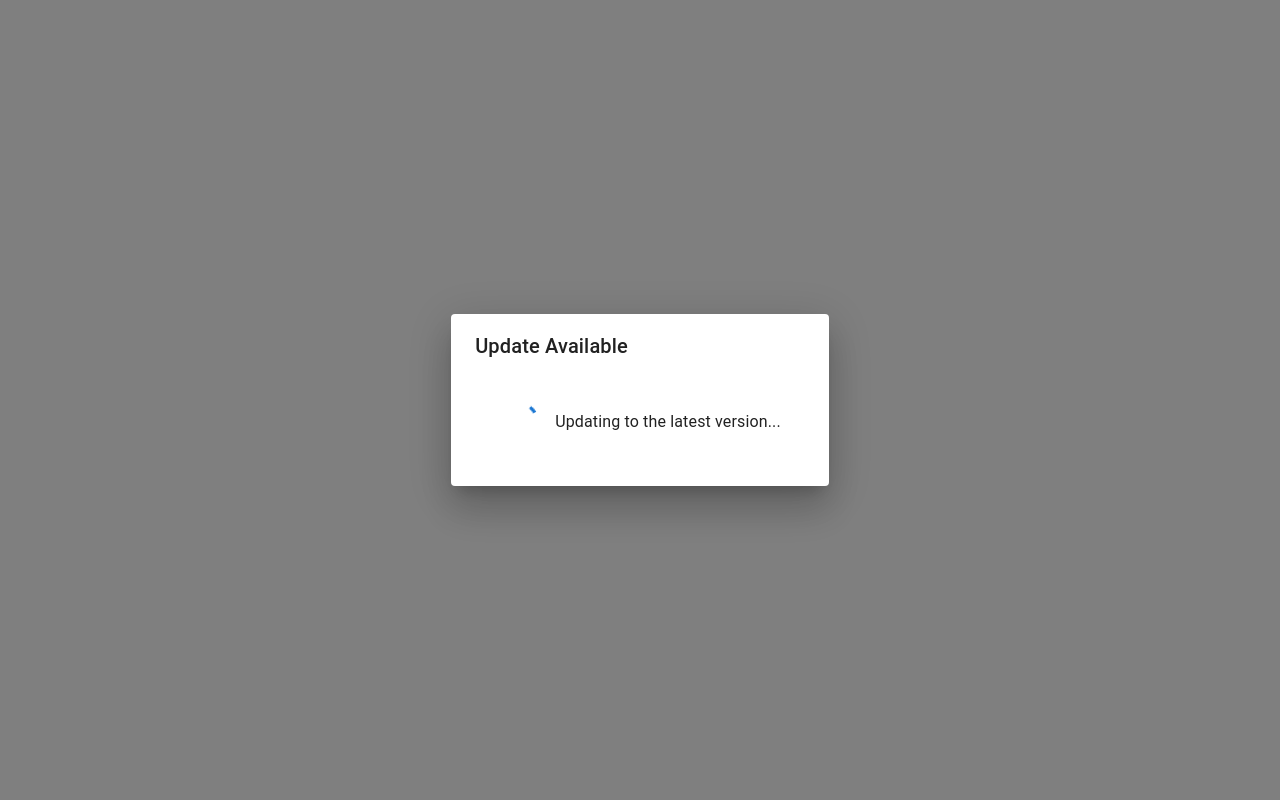
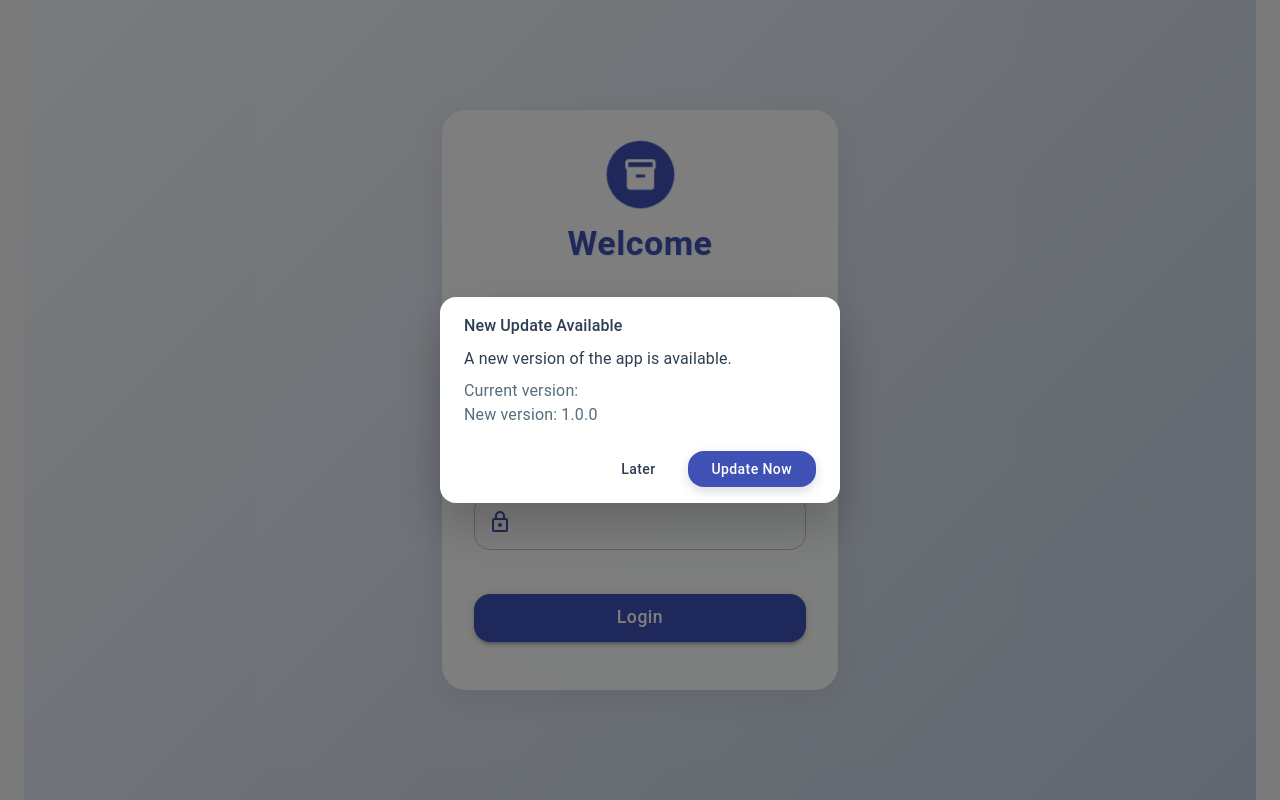
Before and after one commit to legendleo182/axon, a React (Create React App) app: page /login in a window 1280 px wide. Built offline with nearby package versions, Linux system fonts and the light colour scheme; no server answers; the database is empty.

Commit message:
Add files via upload

```diff
--- a/capacitor.config.json
+++ b/capacitor.config.json
@@ -12,7 +12,7 @@
     "LiveUpdates": {
       "appId": "com.axon.app",
       "channel": "production",
-      "autoUpdateMethod": "immediate",
+      "autoUpdateMethod": "background",
       "maxVersions": 2
     }
   }
--- a/public/version.json
+++ b/public/version.json
@@ -1,4 +1,4 @@
 {
-  "version": "1.0.2",
-  "timestamp": "2025-01-10T20:21:59+05:30"
+  "version": "1.0.0",
+  "timestamp": "2025-01-10T22:26:13+05:30"
 }
--- a/src/App.js
+++ b/src/App.js
@@ -2,7 +2,7 @@ import React, { useEffect, useState } from 'react';
 import { BrowserRouter as Router, Routes, Route, Navigate } from 'react-router-dom';
 import { ThemeProvider } from '@mui/material/styles';
 import CssBaseline from '@mui/material/CssBaseline';
-import { Box, Container, useMediaQuery, Dialog, DialogContent, DialogTitle, CircularProgress, Typography, Snackbar, Button } from '@mui/material';
+import { Box, Container, useMediaQuery, Snackbar, Button, Dialog, DialogTitle, DialogContent, DialogActions, Typography } from '@mui/material';
 import { App as CapApp } from '@capacitor/app';
 import theme from './theme';
 import MainPage from './pages/MainPage';
@@ -18,13 +18,14 @@ function App() {
   const [session, setSession] = useState(null);
   const isMobile = useMediaQuery('(max-width:600px)');
   const [updateAvailable, setUpdateAvailable] = useState(false);
-  const [isChecking, setIsChecking] = useState(true);
+  const [showUpdateDialog, setShowUpdateDialog] = useState(false);
+  const [currentAppVersion, setCurrentAppVersion] = useState(null);
+  const [serverVersion, setServerVersion] = useState(null);
 
   const checkIpAndSession = async () => {
     if (!session) return;
 
     try {
-      // Get current IP using multiple services
       const ipServices = [
         'https://api.ipify.org?format=json',
         'https://api.myip.com',
@@ -46,25 +47,23 @@ function App() {
 
       if (!ip) {
         console.error('Could not fetch IP from any service');
-        await handleLogout(); // Logout if IP fetch fails
+        await handleLogout();
         return;
       }
 
-      // Check if IP is mapped
       const { data, error } = await checkIpMapping(ip);
 
       if (error || !data || !data.email) {
         console.log('IP not mapped or error:', { error, data });
-        await handleLogout(); // Logout if IP is not mapped
+        await handleLogout();
         return;
       }
 
-      // Store the current IP for reference
       localStorage.setItem('userIP', ip);
 
     } catch (error) {
       console.error('Error in IP check:', error);
-      await handleLogout(); // Logout on any error
+      await handleLogout();
     }
   };
 
@@ -73,10 +72,9 @@ function App() {
       await supabase.auth.signOut();
       clearLocalStorage();
       setSession(null);
-      window.location.href = '/login'; // Force redirect to login
+      window.location.href = '/login';
     } catch (error) {
       console.error('Error during logout:', error);
-      // Still clear everything even if signOut fails
       clearLocalStorage();
       setSession(null);
       window.location.href = '/login';
@@ -93,22 +91,56 @@ function App() {
 
   const checkForUpdates = async () => {
     try {
-      setIsChecking(true);
       const result = await fetch('/version.json?' + new Date().getTime());
       const versionInfo = await result.json();
+      setServerVersion(versionInfo.version);
 
-      const currentVersion = await CapApp.getInfo();
+      const appInfo = await CapApp.getInfo();
+      setCurrentAppVersion(appInfo.version);
 
-      if (versionInfo.version !== currentVersion.version) {
+      console.log('Server version:', versionInfo.version);
+      console.log('Current app version:', appInfo.version);
+
+      if (versionInfo.version !== appInfo.version) {
+        console.log('Update available');
         setUpdateAvailable(true);
-        // Force reload the app to get the latest version
-        window.location.reload(true);
+        setShowUpdateDialog(true);
       }
-      setIsChecking(false);
     } catch (error) {
       console.error('Error checking for updates:', error);
-      setIsChecking(false);
     }
+  };
+
+  const applyUpdate = async () => {
+    try {
+      console.log('Applying update...');
+      if ('caches' in window) {
+        await caches.keys().then(function(cacheNames) {
+          return Promise.all(
+            cacheNames.map(function(cacheName) {
+              console.log('Clearing cache:', cacheName);
+              return caches.delete(cacheName);
+            })
+          );
+        });
+      }
+
+      const essentialItems = ['session', 'userIP'];
+      Object.keys(localStorage).forEach(key => {
+        if (!essentialItems.includes(key)) {
+          localStorage.removeItem(key);
+        }
+      });
+
+      console.log('Cache cleared, reloading...');
+      window.location.reload(true);
+    } catch (error) {
+      console.error('Error applying update:', error);
+    }
+  };
+
+  const skipUpdate = () => {
+    setShowUpdateDialog(false);
   };
 
   useEffect(() => {
@@ -116,10 +148,7 @@ function App() {
 
     const setupSession = async () => {
       if (session) {
-        // Initial check
         await checkIpAndSession();
-
-        // Check IP mapping every minute
         interval = setInterval(checkIpAndSession, 60000);
       }
     };
@@ -135,7 +164,6 @@ function App() {
 
   useEffect(() => {
     const setupAuth = async () => {
-      // Check current session
       const { data: { session: currentSession } } = await supabase.auth.getSession();
 
       if (currentSession) {
@@ -143,7 +171,6 @@ function App() {
         setSession(currentSession);
       }
 
-      // Listen for auth changes
       const { data: { subscription } } = supabase.auth.onAuthStateChange((_event, newSession) => {
         console.log('Auth state changed:', _event, newSession);
         setSession(newSession);
@@ -158,7 +185,6 @@ function App() {
   }, []);
 
   useEffect(() => {
-    // On mobile, check localStorage first
     if (isMobile) {
       const persistedSession = localStorage.getItem('session');
       if (persistedSession) {
@@ -166,7 +192,6 @@ function App() {
       }
     }
 
-    // On mobile, update persisted session
     if (isMobile) {
       if (session) {
         localStorage.setItem('session', JSON.stringify(session));
@@ -177,40 +202,11 @@ function App() {
   }, [isMobile, session]);
 
   useEffect(() => {
-    // Check for updates immediately and then every minute
     checkForUpdates();
     const updateInterval = setInterval(checkForUpdates, 60 * 1000);
 
     return () => clearInterval(updateInterval);
   }, []);
-
-  if (isChecking) {
-    return (
-      <Dialog open={true}>
-        <DialogTitle>Checking for Updates</DialogTitle>
-        <DialogContent>
-          <Box sx={{ display: 'flex', alignItems: 'center', gap: 2, p: 3 }}>
-            <CircularProgress />
-            <Typography>Please wait while we check for updates...</Typography>
-          </Box>
-        </DialogContent>
-      </Dialog>
-    );
-  }
-
-  if (updateAvailable) {
-    return (
-      <Dialog open={true}>
-        <DialogTitle>Update Available</DialogTitle>
-        <DialogContent>
-          <Box sx={{ display: 'flex', alignItems: 'center', gap: 2, p: 3 }}>
-            <CircularProgress />
-            <Typography>Updating to the latest version...</Typography>
-          </Box>
-        </DialogContent>
-      </Dialog>
-    );
-  }
 
   return (
     <ThemeProvider theme={theme}>
@@ -296,6 +292,68 @@ function App() {
               <Route path="*" element={<Navigate to={session ? "/" : "/login"} replace />} />
             </Routes>
           </Container>
+
+          <Dialog
+            open={showUpdateDialog}
+            onClose={skipUpdate}
+            sx={{
+              '& .MuiDialog-paper': {
+                borderRadius: 2,
+                minWidth: { xs: '80%', sm: 400 }
+              }
+            }}
+          >
+            <DialogTitle sx={{ pb: 1 }}>
+              New Update Available
+            </DialogTitle>
+            <DialogContent sx={{ pb: 2 }}>
+              <Typography>
+                A new version of the app is available.
+                {currentAppVersion && serverVersion && (
+                  <Box sx={{ mt: 1, color: 'text.secondary' }}>
+                    Current version: {currentAppVersion}
+                    <br />
+                    New version: {serverVersion}
+                  </Box>
+                )}
+              </Typography>
+            </DialogContent>
+            <DialogActions sx={{ px: 3, pb: 2 }}>
+              <Button
+                onClick={skipUpdate}
+                color="inherit"
+                sx={{
+                  borderRadius: 2,
+                  textTransform: 'none',
+                  px: 3
+                }}
+              >
+                Later
+              </Button>
+              <Button
+                onClick={applyUpdate}
+                variant="contained"
+                sx={{
+                  borderRadius: 2,
+                  textTransform: 'none',
+                  px: 3
+                }}
+              >
+                Update Now
+              </Button>
+            </DialogActions>
+          </Dialog>
+
+          <Snackbar
+            open={updateAvailable && !showUpdateDialog}
+            message="New update available!"
+            action={
+              <Button color="primary" size="small" onClick={() => setShowUpdateDialog(true)}>
+                Update Now
+              </Button>
+            }
+            anchorOrigin={{ vertical: 'bottom', horizontal: 'center' }}
+          />
         </Box>
       </Router>
     </ThemeProvider>
```
